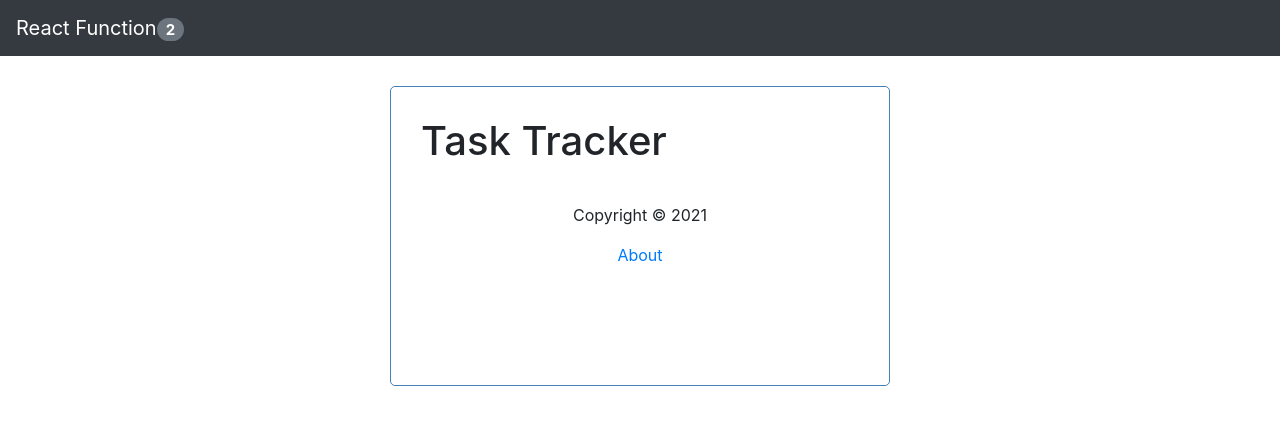
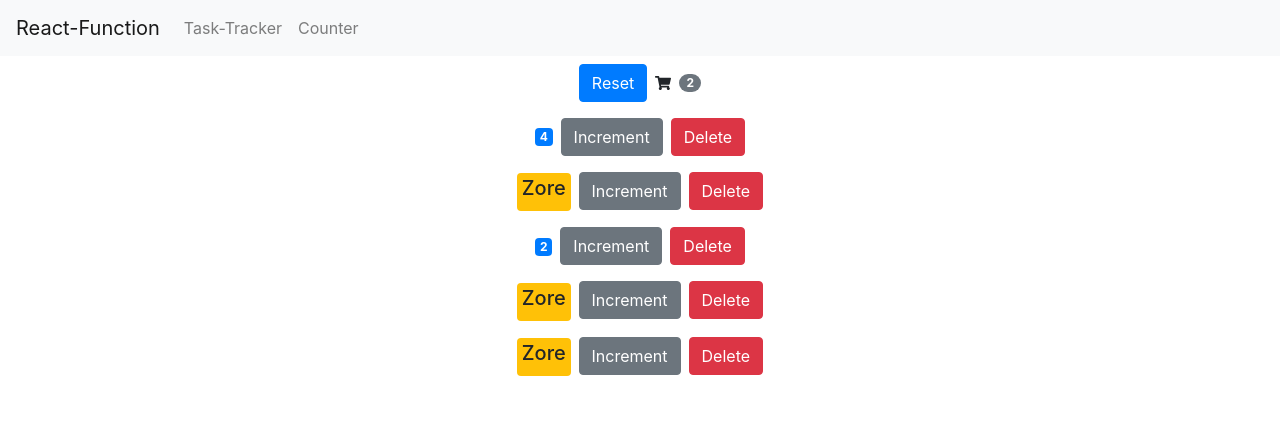
Before and after one commit to yen0413/react-starter, a React (Create React App) app: page /Counters in a window 1280 px wide. Shown: the top 424 px of the page. Built offline with nearby package versions, Linux system fonts and the light colour scheme; data requests are answered from the project's data file; the HTML template or start-up script is replaced by a standard one.

Commit message:
create navbar and route counter and task-tracker

```diff
--- a/db.json
+++ b/db.json
@@ -15,7 +15,7 @@
     {
       "text": "Study Redux",
       "day": "Jun 25th Friday",
-      "reminder": false,
+      "reminder": true,
       "id": 6
     }
   ]
--- a/src/App.js
+++ b/src/App.js
@@ -1,72 +1,24 @@
 import React, { Component } from "react";
 //import logo from './logo.svg';
 import "./App.css";
-import NavBar from "./components/Navbar";
-// eslint-disable-next-line
+import { Route } from "react-router";
+import { Layout } from "./components/Layout";
 import Counters from "./components/Counters";
 import TaskTracker from "./components/TaskTracker";
+import Home from "./components/Home";
 
 class App extends Component {
-  state = {
-    counters: [
-      { id: 1, value: 4 },
-      { id: 2, value: 0 },
-      { id: 3, value: 2 },
-      { id: 4, value: 0 },
-      { id: 5, value: 0 },
-    ],
-  };
-
-  handleIncrement = (counter) => {
-    const counters = [...this.state.counters];
-    const index = counters.indexOf(counter);
-    counters[index] = { ...counter };
-    counters[index].value++;
-    this.setState({ counters });
-  };
-
-  handleDelete = (counterId) => {
-    //console.log("Handle called", counterId);
-    const counters = this.state.counters.filter((c) => c.id !== counterId);
-    this.setState({ counters });
-  };
-
-  handleReset = () => {
-    const counters = this.state.counters.map((c) => {
-      c.value = 0;
-      return c;
-    });
-    this.setState({ counters });
-  };
-  // eslint-disable-next-line
-  constructor() {
-    super();
-    //console.log("App - Constructer");
-  }
-  componentDidMount() {
-    //Ajax call here
-    //console.log("App - Mounted  ---Ajax can use in here!");
-    this.setState({});
-  }
-
   render() {
     //console.log("App - Rendered");
 
     return (
       <React.Fragment>
-        <NavBar
-          totalCounters={this.state.counters.filter((c) => c.value > 0).length}
-          test={"Just test"}
-        ></NavBar>
-        <TaskTracker />
-        <main className="container">
-          {/* <Counters
-            counters={this.state.counters}
-            onReset={this.handleReset}
-            onDelete={this.handleDelete}
-            onIncrement={this.handleIncrement}
-          /> */}
-        </main>
+        <main className="container"></main>
+        <Layout>
+          <Route exact path="/Home" component={Home} />
+          <Route path="/Counters" component={Counters} />
+          <Route path="/TaskTracker" component={TaskTracker} />
+        </Layout>
       </React.Fragment>
     );
   }
--- a/src/components/About.jsx
+++ b/src/components/About.jsx
@@ -4,7 +4,7 @@ const About = () => {
   return (
     <div>
       <h4>Version 1.0.0</h4>
-      <Link to="/">Go Back</Link>
+      <Link to="/TaskTracker">Go Back</Link>
     </div>
   );
 };
--- a/src/components/Header.jsx
+++ b/src/components/Header.jsx
@@ -10,14 +10,14 @@ const Header = ({ title, onAdd, showAdd, taskCount }) => {
     <header className="header-Track">
       <h1>
         {title}
-        {location.pathname === "/" && (
+        {location.pathname === "/TaskTracker" && (
           <span className="badge badge-pill badge-secondary m-2">
             {taskCount}
           </span>
         )}
       </h1>
 
-      {location.pathname === "/" && (
+      {location.pathname === "/TaskTracker" && (
         <Button
           color={showAdd ? "red" : "green"}
           text={showAdd ? "Close" : "Add"}
--- /dev/null
+++ b/src/components/Home.jsx
@@ -0,0 +1,9 @@
+const Home = () => {
+  return (
+    <div>
+      <h1>React Practice</h1>
+    </div>
+  );
+};
+
+export default Home;
--- /dev/null
+++ b/src/components/Layout.jsx
@@ -0,0 +1,20 @@
+import React, { Component } from "react";
+// import { Container } from 'reactstrap';
+import NavMenu from "./NavMenu";
+//import Navbars from "./subcomponent/Navbar";
+
+export class Layout extends Component {
+  static displayName = Layout.name;
+
+  render() {
+    return (
+      <div>
+        <NavMenu />
+        {/* <Navbars /> */}
+        {/* <Container> */}
+        <div className="back-ground-color">{this.props.children}</div>
+        {/* </Container> */}
+      </div>
+    );
+  }
+}
--- a/src/components/navbar.jsx
+++ b/src/components/NavMenu.jsx
@@ -1,22 +1,24 @@
 import React from "react";
-import Navbar from "react-bootstrap/Navbar";
+import { Navbar, Nav } from "react-bootstrap";
 
 //Stateless Functional Component(在最新版的React中新增了useState，可以直接在function component中使用local state)
 //當我們在一個Component中並未使用到state，可以考慮使用function的方式來撰寫，使程式看起來更簡潔
 //需注意的地方為，需使用參數時需以箭頭函式做帶入:props=>{}，無法像class的寫法直接在元素中以this.props.xxx來接收值
 //也可直接如下程式中，直接帶入props中的key，ex:({ totalCounters })={}
 
-const NavBar = ({ totalCounters }) => {
+const NavMenu = () => {
   return (
-    <Navbar bg="dark" variant="dark">
-      <Navbar.Brand href="#">
-        React Function
-        <span className="badge badge-pill badge-secondary">
-          {totalCounters}
-        </span>
-      </Navbar.Brand>
+    <Navbar bg="light" expand="lg">
+      <Navbar.Brand href="/home">React-Function</Navbar.Brand>
+      <Navbar.Toggle aria-controls="basic-navbar-nav" />
+      <Navbar.Collapse id="basic-navbar-nav">
+        <Nav className="mr-auto">
+          <Nav.Link href="/TaskTracker">Task-Tracker</Nav.Link>
+          <Nav.Link href="/Counters">Counter</Nav.Link>
+        </Nav>
+      </Navbar.Collapse>
     </Navbar>
   );
 };
 
-export default NavBar;
+export default NavMenu;
--- a/src/components/TaskTracker.jsx
+++ b/src/components/TaskTracker.jsx
@@ -86,7 +86,7 @@ const TaskTracker = () => {
         />
 
         <Route
-          path="/"
+          path="/TaskTracker"
           exact
           render={(props) => (
             <>
--- a/src/components/counter.jsx
+++ b/src/components/counter.jsx
@@ -2,6 +2,7 @@
 //like: imrc ,rafce...etc
 
 import React, { Component } from "react";
+import "../TaskTrack.css";
 
 class Counter extends Component {
   componentDidUpdate(prevProps, prevState) {
--- a/src/components/counters.jsx
+++ b/src/components/counters.jsx
@@ -1,24 +1,72 @@
 import React, { Component } from "react";
 import Counter from "./Counter";
+import { FaShoppingCart } from "react-icons/fa";
+class Counters extends Component {
+  state = {
+    counters: [
+      { id: 1, value: 4 },
+      { id: 2, value: 0 },
+      { id: 3, value: 2 },
+      { id: 4, value: 0 },
+      { id: 5, value: 0 },
+    ],
+  };
 
-class Counters extends Component {
+  handleIncrement = (counter) => {
+    const counters = [...this.state.counters];
+    const index = counters.indexOf(counter);
+    counters[index] = { ...counter };
+    counters[index].value++;
+    this.setState({ counters });
+  };
+
+  handleDelete = (counterId) => {
+    //console.log("Handle called", counterId);
+    const counters = this.state.counters.filter((c) => c.id !== counterId);
+    this.setState({ counters });
+  };
+
+  handleReset = () => {
+    const counters = this.state.counters.map((c) => {
+      c.value = 0;
+      return c;
+    });
+    this.setState({ counters });
+  };
+  // eslint-disable-next-line
+  constructor() {
+    super();
+    //console.log("App - Constructer");
+  }
+  componentDidMount() {
+    //Ajax call here
+    //console.log("App - Mounted  ---Ajax can use in here!");
+    this.setState({});
+  }
+
   render() {
     //利用解構子的方式來取代this.props.onDelete這樣每句都要加props的問題
-    const { onReset, onIncrement, onDelete, counters } = this.props;
+    //const { onReset, onIncrement, onDelete, counters } = this.props;
 
     return (
-      <div>
-        <button onClick={onReset} className="btn btn-primary m-2">
-          Reset
-        </button>
-        {counters.map((counter) => (
+      <div style={{ textAlign: "center" }}>
+        <div>
+          <button onClick={this.handleReset} className="btn btn-primary m-2">
+            Reset
+          </button>
+          <FaShoppingCart></FaShoppingCart>
+          <span className="badge badge-pill badge-secondary m-2">
+            {this.state.counters.filter((c) => c.value > 0).length}
+          </span>
+        </div>
+        {this.state.counters.map((counter) => (
           <Counter
             key={counter.id}
             counter={counter} //在這邊直接將counter帶入，這樣在counter頁面就可以直接使用裡面全部的key
-            onDelete={onDelete}
-            OnIncrement={onIncrement}
+            onDelete={this.handleDelete}
+            OnIncrement={this.handleIncrement}
           >
-            <h4>Counter #{counter.id}</h4>
+            {/* <h4>Counter #{counter.id}</h4> */}
           </Counter>
         ))}
       </div>
--- a/src/index.js
+++ b/src/index.js
@@ -4,10 +4,16 @@ import App from "./App";
 import reportWebVitals from "./reportWebVitals";
 import "bootstrap/dist/css/bootstrap.css";
 import "./index.css";
+import { BrowserRouter } from "react-router-dom";
 //import Counters from './components/counters'
 //import Tags from './components/tags'
 
-ReactDOM.render(<App />, document.getElementById("root"));
+ReactDOM.render(
+  <BrowserRouter>
+    <App />
+  </BrowserRouter>,
+  document.getElementById("root")
+);
 
 // If you want to start measuring performance in your app, pass a function
 // to log results (for example: reportWebVitals(console.log))
```
